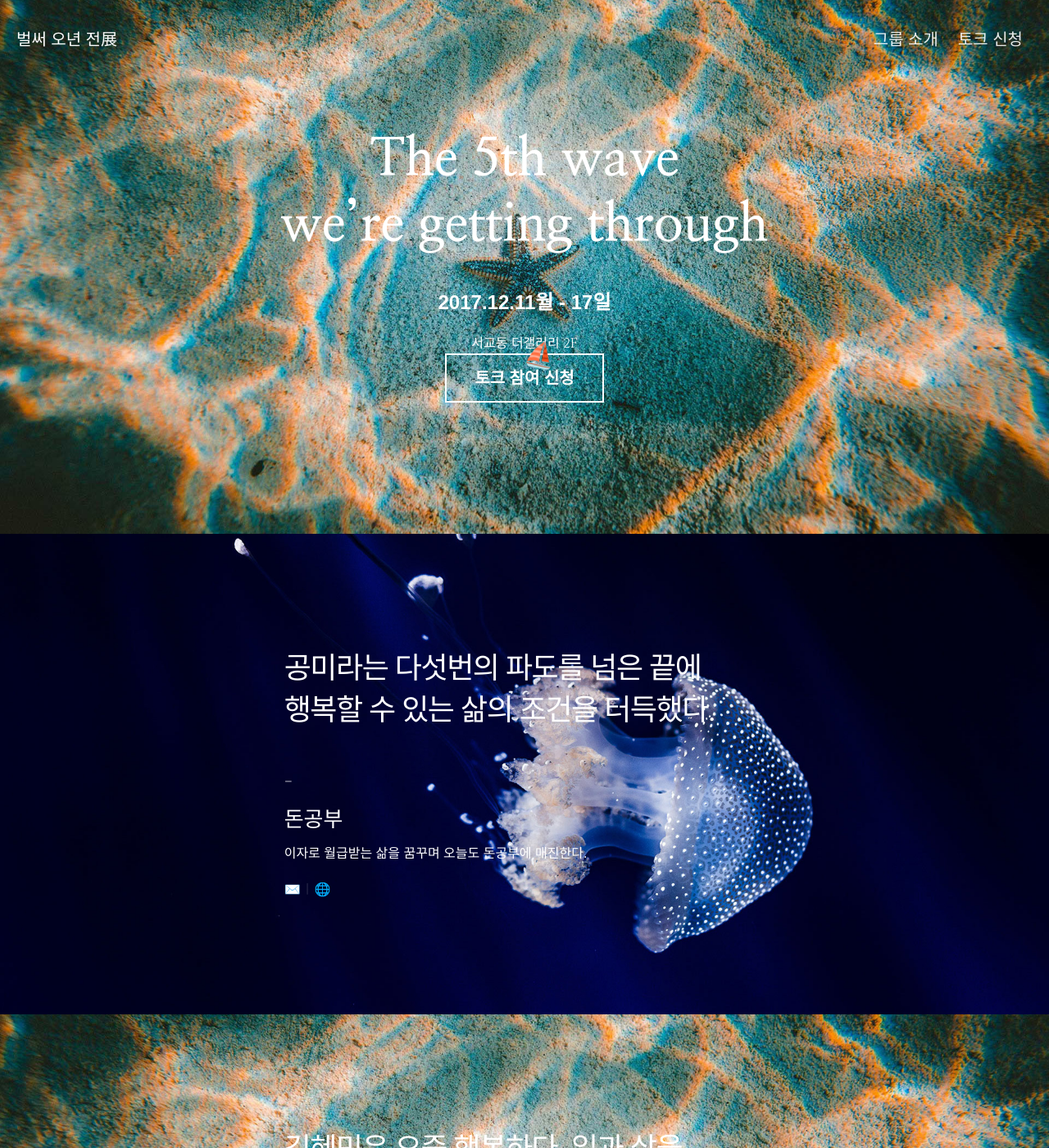
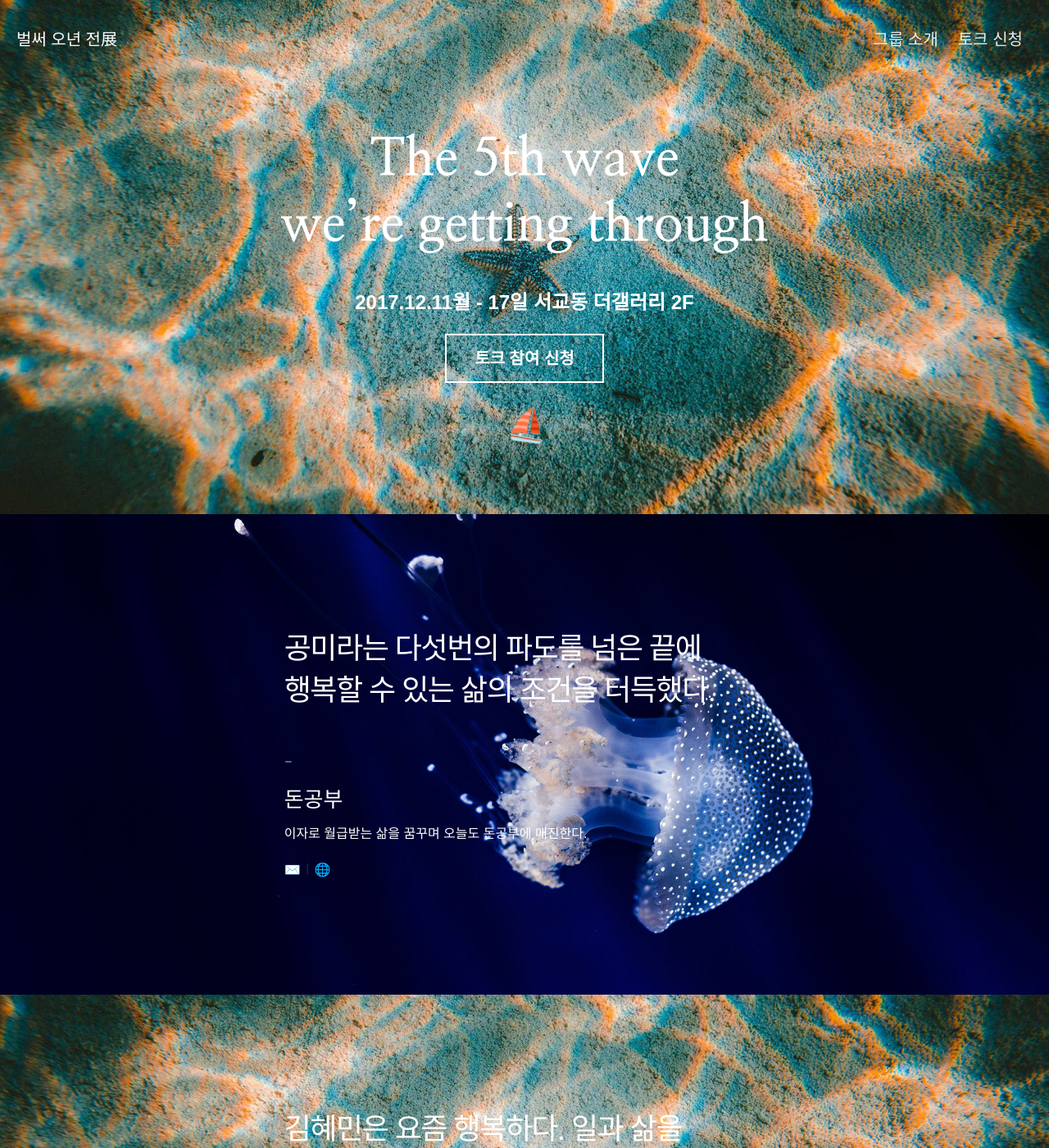
Before and after one commit to jisunjessica/n-years-ago, a Jekyll site: the page built from index.html, in a window 1280 px wide and 1400 px high. Shown: the whole window at 82% size. Built offline with Jekyll 4.4.1, drawn with Linux system fonts in a browser that asks for light colours; nearby versions of some CDN libraries; some web fonts are replaced.

Commit message:
배 위치 및 애니메이션 수정

```diff
--- a/_layouts/default.html
+++ b/_layouts/default.html
@@ -36,12 +36,12 @@
             <h1 class="hero-title">we’re getting through</h1>
           </div>
           <p class="exhibition-info sans">
-            2017.12.11월 - 17일 <br class="adhoc-br">
-            <div class="wave">
-              <span>⛵️</span>
-            </div> 서교동 더갤러리 2F
+            2017.12.11월 - 17일 <br class="adhoc-br">서교동 더갤러리 2F
           </p>
           <a href="#" class="btn btn-line sans">토크 참여 신청</a>
+          <div class="wave">
+            <span class="ship">⛵️</span>
+          </div>
         </div>
       </div>
   </section>
--- a/css/style.css
+++ b/css/style.css
@@ -4148,20 +4148,20 @@ footer {
 }
 **/
 .wave {
-  font-size: 30px;
+  font-size: 40px;
   position: relative; }
   .wave span {
     transform: translate(40px, 20px) rotate(-10deg);
     transform-origin: 50% 50%;
-    left: 50%;
+    left: 47%;
     display: block;
     position: absolute;
-    animation: wave 900ms ease-in-out infinite alternate; }
+    animation: wave 1000ms ease-in-out infinite alternate; }
 
 @keyframes wave {
   0% {
-    transform: translate(0px, 0px) rotate(15deg); }
-  100% {
-    transform: translate(0px, 20px) rotate(-5deg); } }
+    transform: translate(0px, 0px) rotate(10deg); }
+  100% {
+    transform: translate(0px, 10px) rotate(-5deg); } }
 
 /*# sourceMappingURL=style.css.map */
```
Also changed, not shown: css/style.scss (+5 -5 lines), 6 other files.
